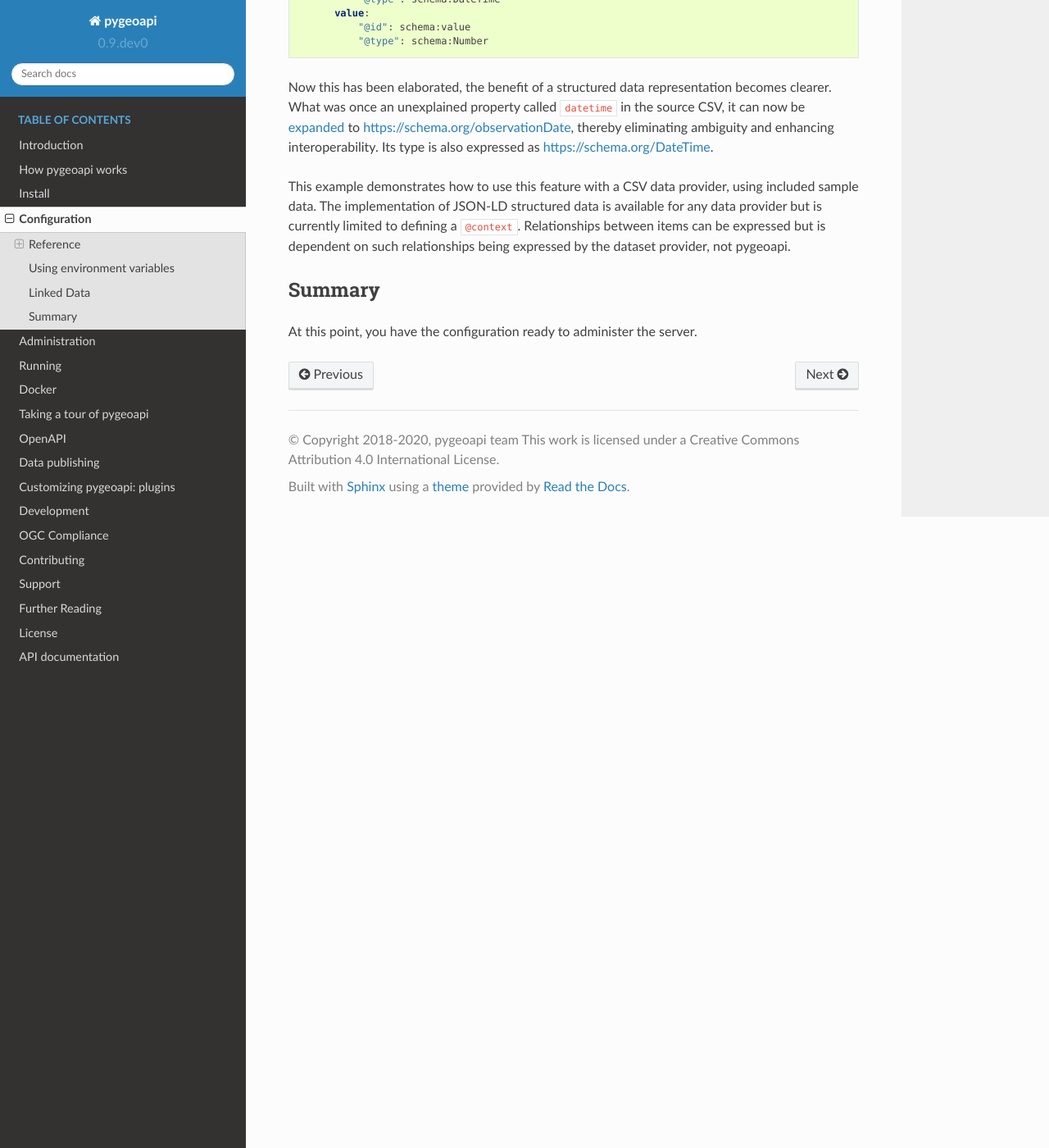
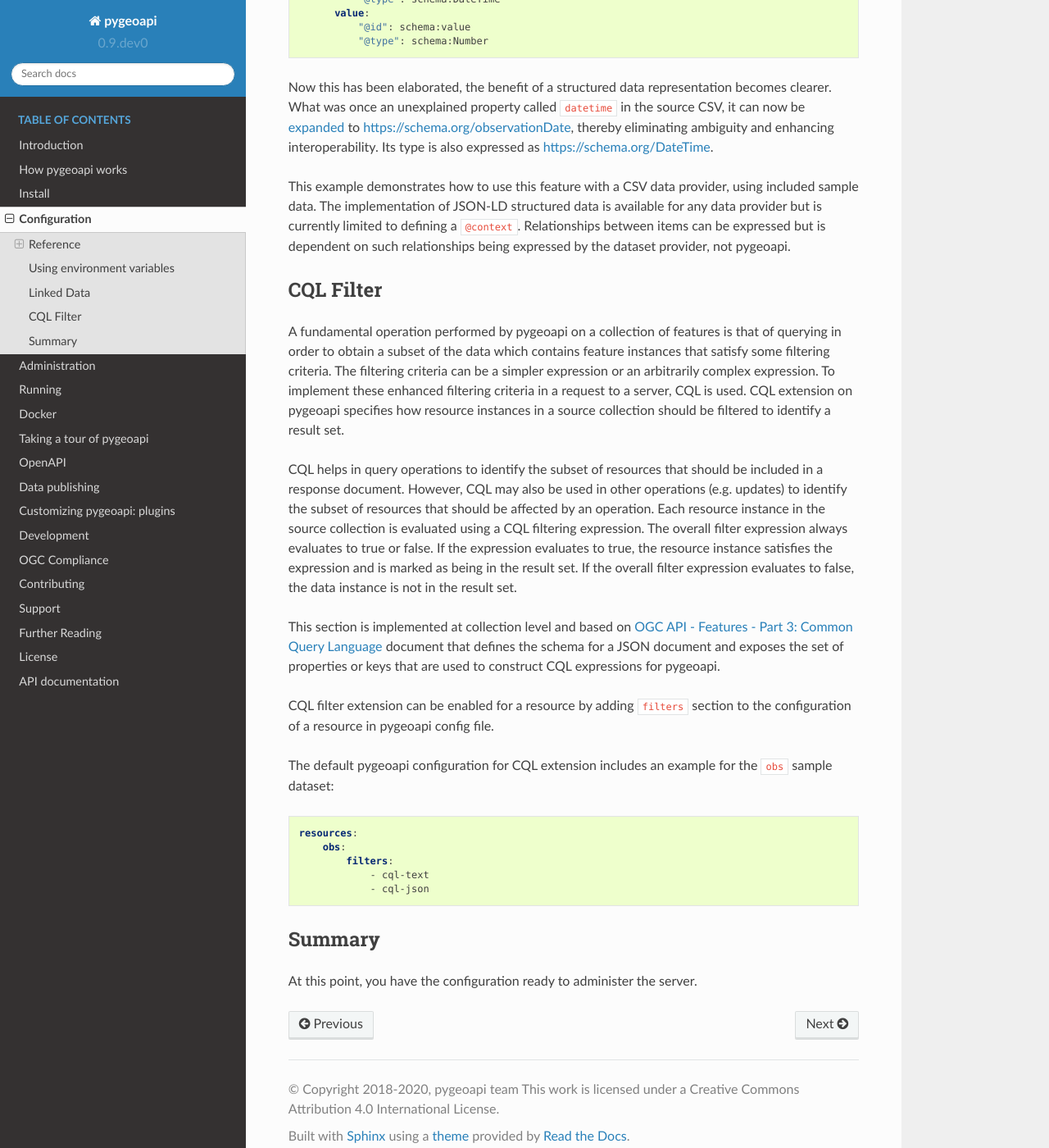
Before and after one commit to geopython/pygeoapi, a Sphinx documentation site: the page built from docs/source/configuration.rst, in a window 1280 px wide and 1400 px high, scrolled down 4642 px. Shown: the whole window at 82% size. Built offline with Sphinx 7.4.7 and the Read the Docs theme 2.0.0, drawn with Linux system fonts in a browser that asks for light colours.

Commit message:
added cql documentation for RTD (#472)

```diff
--- a/docs/source/configuration.rst
+++ b/docs/source/configuration.rst
@@ -251,6 +251,40 @@ implementation of JSON-LD structured data is available for any data provider but
 ``@context``.  Relationships between items can be expressed but is dependent on such relationships being expressed
 by the dataset provider, not pygeoapi.
 
+
+CQL Filter
+-----------
+
+A fundamental operation performed by pygeoapi on a collection of features is that of querying in order to obtain a subset
+of the data which contains feature instances that satisfy some filtering criteria. The filtering criteria can be a simpler
+expression or an arbitrarily complex expression. To implement these enhanced filtering criteria in a request to a server,
+CQL is used. CQL extension on pygeoapi specifies how resource instances in a source collection should be filtered to identify
+a result set.
+
+CQL helps in query operations to identify the subset of resources that should be included in a response document. However,
+CQL may also be used in other operations (e.g. updates) to identify the subset of resources that should be affected by an
+operation. Each resource instance in the source collection is evaluated using a CQL filtering expression. The overall
+filter expression always evaluates to true or false. If the expression evaluates to true, the resource instance satisfies
+the expression and is marked as being in the result set. If the overall filter expression evaluates to false, the data instance
+is not in the result set.
+
+This section is implemented at collection level and based on `OGC API - Features - Part 3: Common Query Language <http://docs.opengeospatial.org/DRAFTS/19-079.html>`_ document that
+defines the schema for a JSON document and exposes the set of properties or keys that are used to construct CQL expressions for
+pygeoapi.
+
+CQL filter extension can be enabled for a resource by adding ``filters`` section to the configuration of a resource in pygeoapi config file.
+
+The default pygeoapi configuration for CQL extension includes an example for the ``obs`` sample dataset:
+
+.. code-block:: yaml
+
+    resources:
+        obs:
+            filters:
+                - cql-text
+                - cql-json
+
+
 Summary
 -------
 
```
